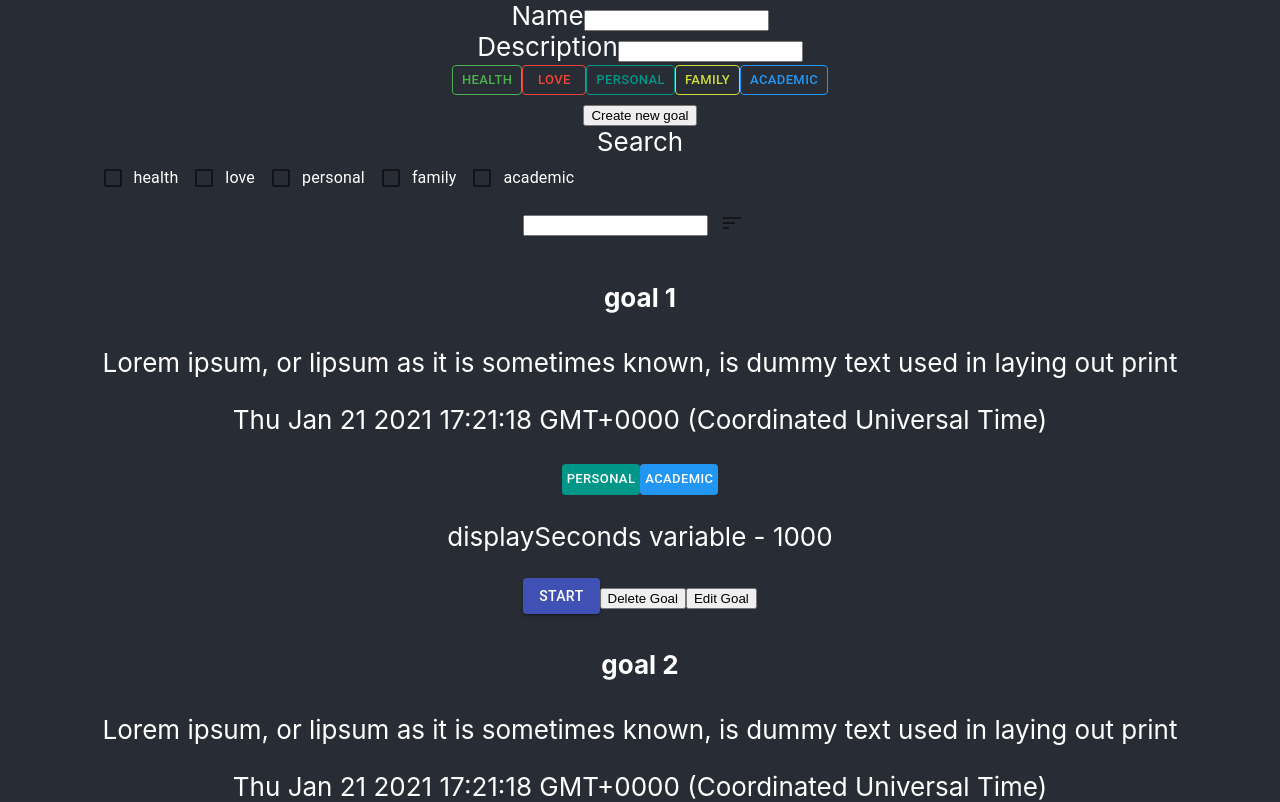
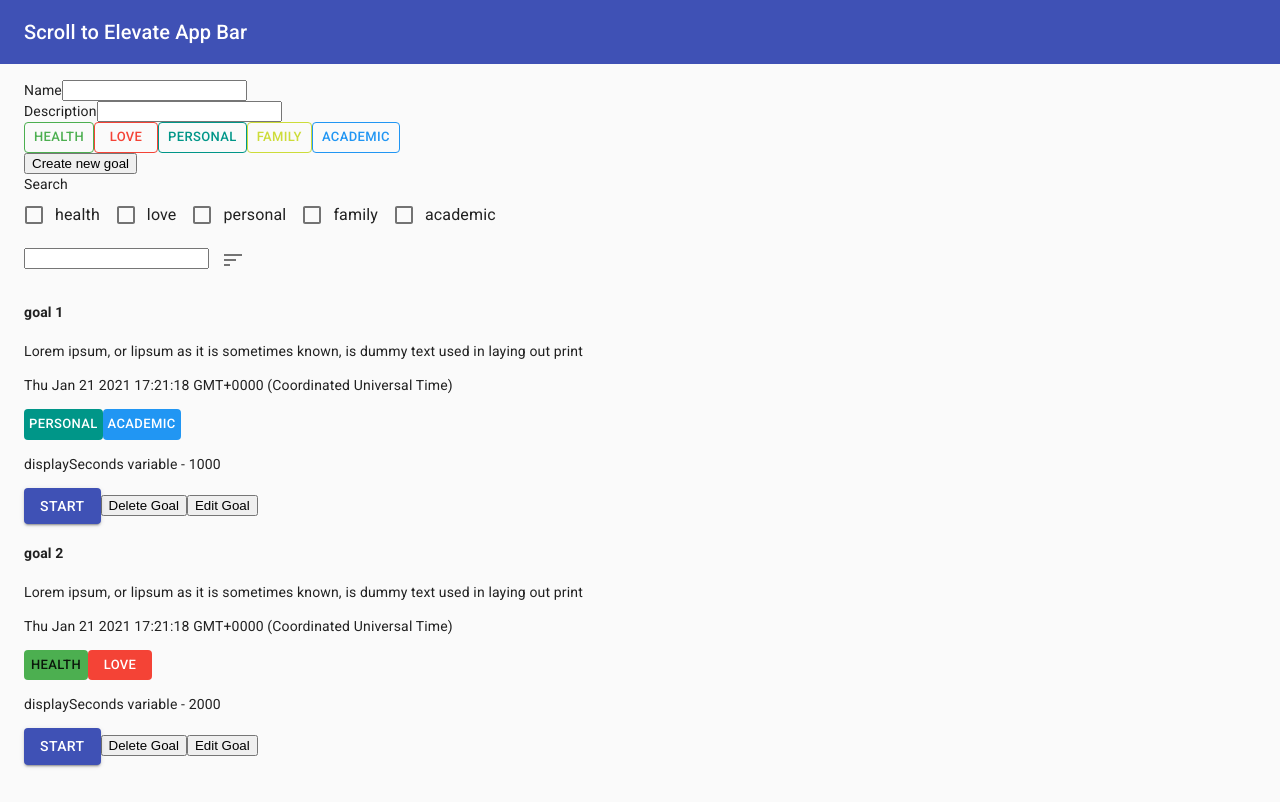
Before and after one commit to BhavyaCodes/get-it-done, a React (Create React App) app: page / in a window 1280 px wide. Shown: the top 802 px of the page. Built offline with nearby package versions, Linux system fonts and the light colour scheme.

Commit message:
add navbar

```diff
--- a/public/index.html
+++ b/public/index.html
@@ -8,6 +8,10 @@
     <meta
       name="description"
       content="Web site created using create-react-app"
+    />
+    <link
+      rel="stylesheet"
+      href="https://fonts.googleapis.com/css?family=Roboto:300,400,500,700&display=swap"
     />
     <link rel="apple-touch-icon" href="%PUBLIC_URL%/logo192.png" />
     <!--
--- a/src/App.js
+++ b/src/App.js
@@ -1,12 +1,47 @@
+import React from "react";
 import { v4 as uuidv4 } from "uuid";
 import useLocalStorageState from "./hooks/useLocalStorageState";
 
 import GoalList from "./components/GoalList";
 import NewGoalForm from "./components/NewGoalForm";
 
-import "./App.css";
+import PropTypes from "prop-types";
+import AppBar from "@material-ui/core/AppBar";
+import Toolbar from "@material-ui/core/Toolbar";
+import Typography from "@material-ui/core/Typography";
+import CssBaseline from "@material-ui/core/CssBaseline";
+import useScrollTrigger from "@material-ui/core/useScrollTrigger";
+import Box from "@material-ui/core/Box";
+import Container from "@material-ui/core/Container";
 
-function App() {
+// import "./App.css";
+
+function ElevationScroll(props) {
+  const { children, window } = props;
+  // Note that you normally won't need to set the window ref as useScrollTrigger
+  // will default to window.
+  // This is only being set here because the demo is in an iframe.
+  const trigger = useScrollTrigger({
+    disableHysteresis: true,
+    threshold: 0,
+    target: window ? window() : undefined,
+  });
+
+  return React.cloneElement(children, {
+    elevation: trigger ? 4 : 0,
+  });
+}
+
+ElevationScroll.propTypes = {
+  children: PropTypes.element.isRequired,
+  /**
+   * Injected by the documentation to work in an iframe.
+   * You won't need it on your project.
+   */
+  window: PropTypes.func,
+};
+
+function App(props) {
   const [globalHashTags, setGlobalHashTags] = useLocalStorageState("hashtags", [
     { _id: "0", tag: "health", color: "green" },
     { _id: "1", tag: "love", color: "red" },
@@ -43,15 +78,34 @@ function App() {
     },
   ]);
   return (
-    <div className="App">
-      <header className="App-header">
+    <div>
+      <CssBaseline />
+      <ElevationScroll {...props}>
+        <AppBar>
+          <Toolbar>
+            <Typography variant="h6">Scroll to Elevate App Bar</Typography>
+          </Toolbar>
+        </AppBar>
+      </ElevationScroll>
+      <Toolbar />
+      <Container>
+        <Box my={2}>
+          {/* {[...new Array(12)]
+            .map(
+              () => `Cras mattis consectetur purus sit amet fermentum.
+Cras justo odio, dapibus ac facilisis in, egestas eget quam.
+Morbi leo risus, porta ac consectetur ac, vestibulum at eros.
+Praesent commodo cursus magna, vel scelerisque nisl consectetur et.`
+            )
+            .join("\n")} */}
           <NewGoalForm setGoals={setGoals} globalHashTags={globalHashTags} />
           <GoalList
             goals={goals}
             setGoals={setGoals}
             globalHashTags={globalHashTags}
           />
-      </header>
+        </Box>
+      </Container>
     </div>
   );
 }
--- a/src/index.js
+++ b/src/index.js
@@ -1,6 +1,6 @@
 import React from "react";
 import ReactDOM from "react-dom";
-import "./index.css";
+// import "./index.css";
 import App from "./App";
 import reportWebVitals from "./reportWebVitals";
 
```
Lines whose indentation alone changed are shown as unchanged.
